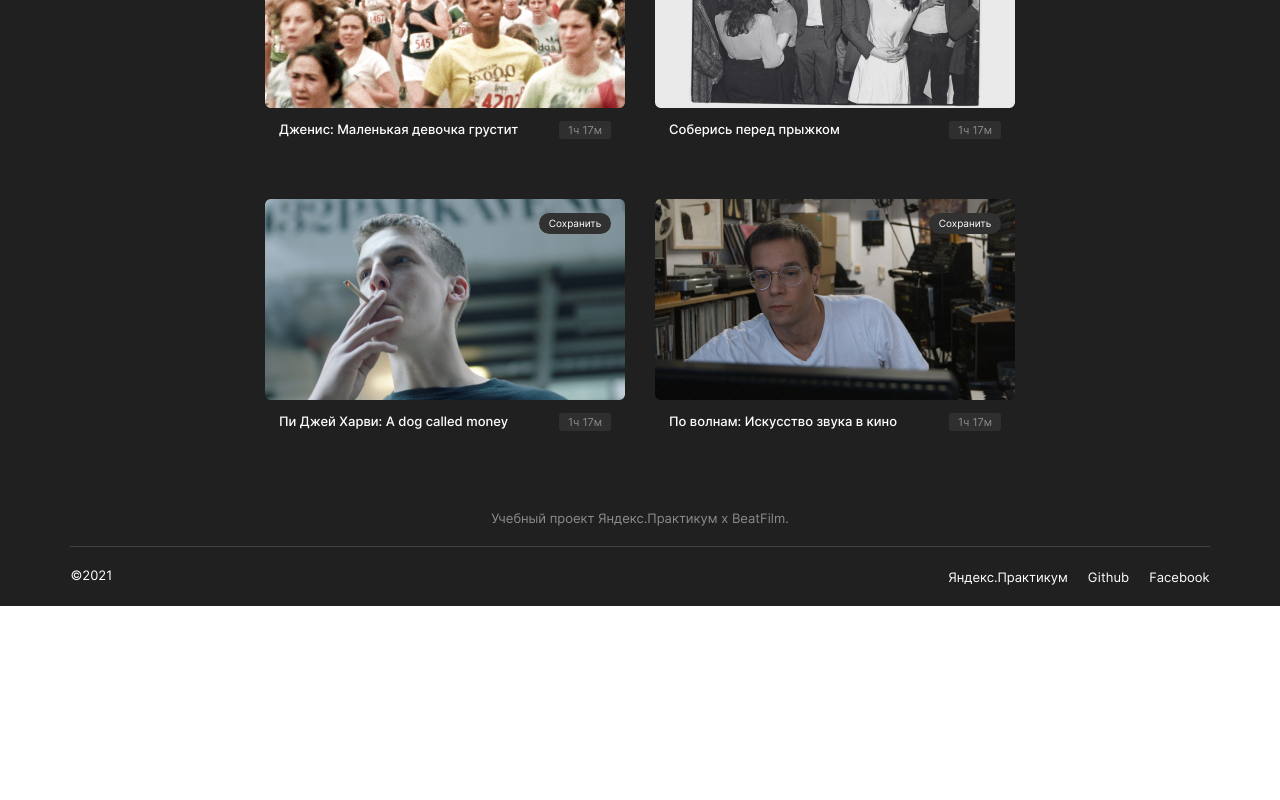
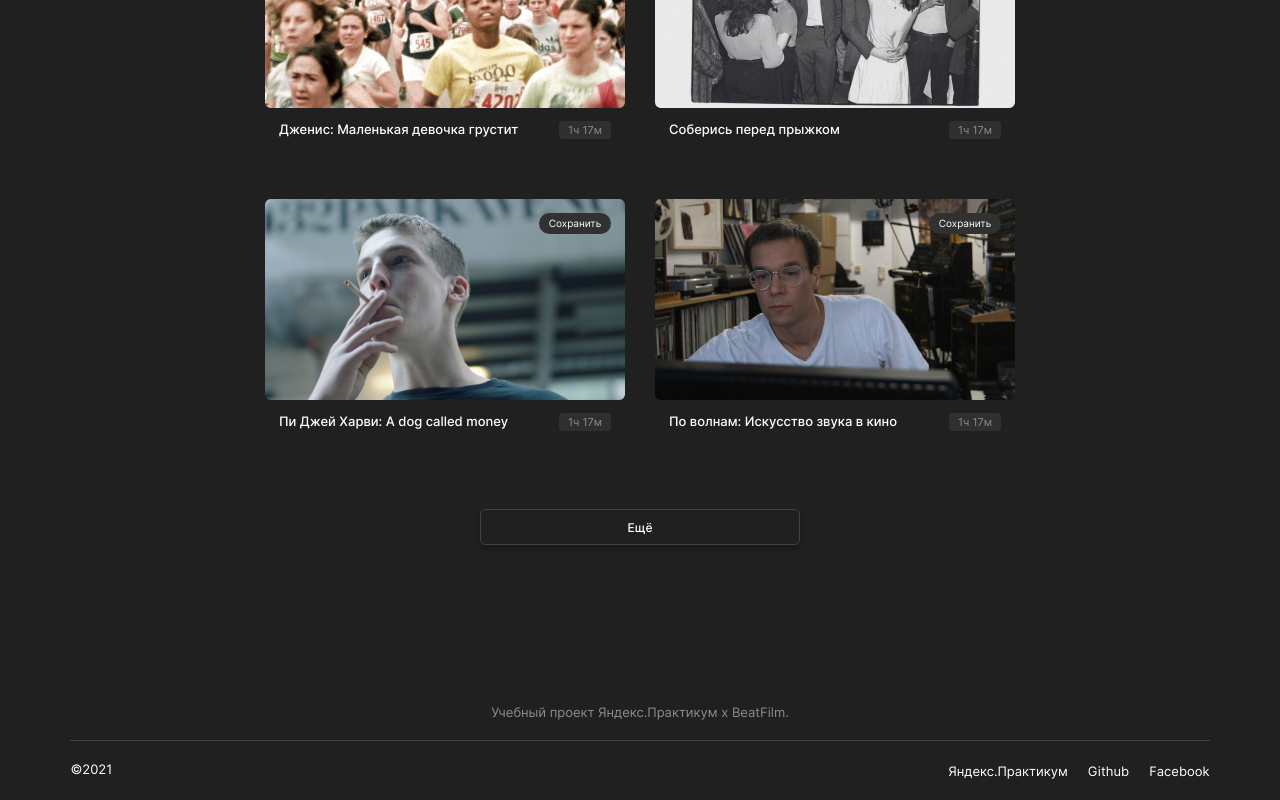
Before and after one commit to netitov/movies-explorer-frontend, a React (Create React App) app: page /movies in a window 1280 px wide. Shown: the part 1660-2460 px from the top of the page. Before the commit the page ends 2266 px from the top, so only its background shows below. Built offline with nearby package versions, Linux system fonts and the light colour scheme.

Commit message:
finsh comp moviescardlist for 1280

```diff
--- a/src/components/MoviesCardList/MoviesCardList.css
+++ b/src/components/MoviesCardList/MoviesCardList.css
@@ -9,3 +9,20 @@
   grid-column-gap: 30px;
   justify-content: center;
 }
+
+.moviesCardList__btn {
+  margin: 78px auto 80px;
+  width: 320px;
+  height: 36px;
+  display: flex;
+  align-items: center;
+  justify-content: center;
+  font-weight: 500;
+  font-size: 12px;
+  line-height: 15px;
+  color: #FFF;
+  border: 1px solid #424242;
+  background: transparent;
+  border-radius: 5px;
+  box-shadow: 0px 4px 4px rgba(0, 0, 0, 0.25);
+}
--- a/src/components/MoviesCardList/MoviesCardList.js
+++ b/src/components/MoviesCardList/MoviesCardList.js
@@ -7,6 +7,7 @@ function MoviesCardList() {
       <ul className="moviesCardList">
         <MoviesCard />
       </ul>
+      <button className="moviesCardList__btn link">Ещё</button>
 
     </main>
   )
```
Also changed, not shown: src/images/save3.png (added), 1 other file (tests, documents, lock files or other folders).
